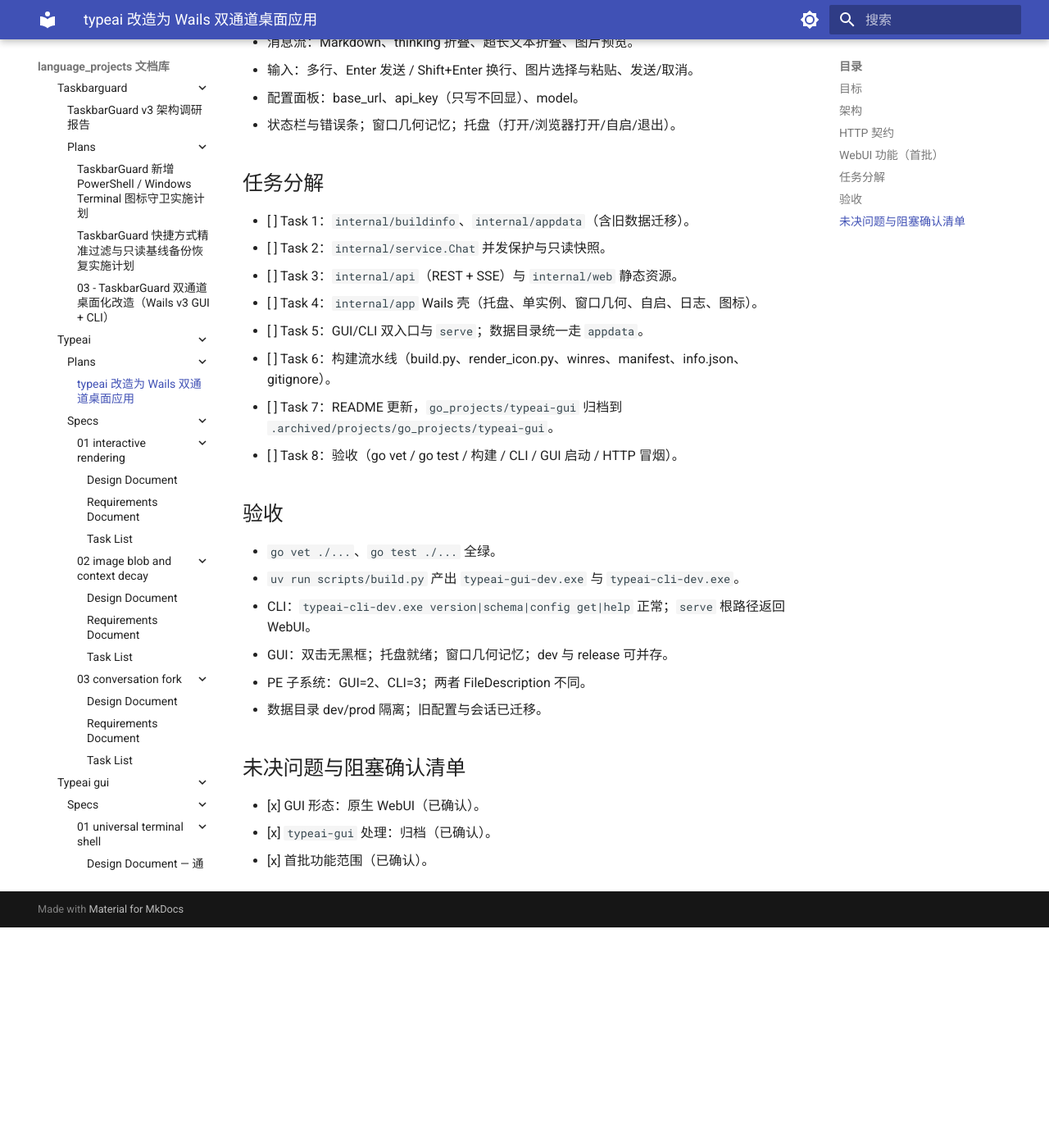
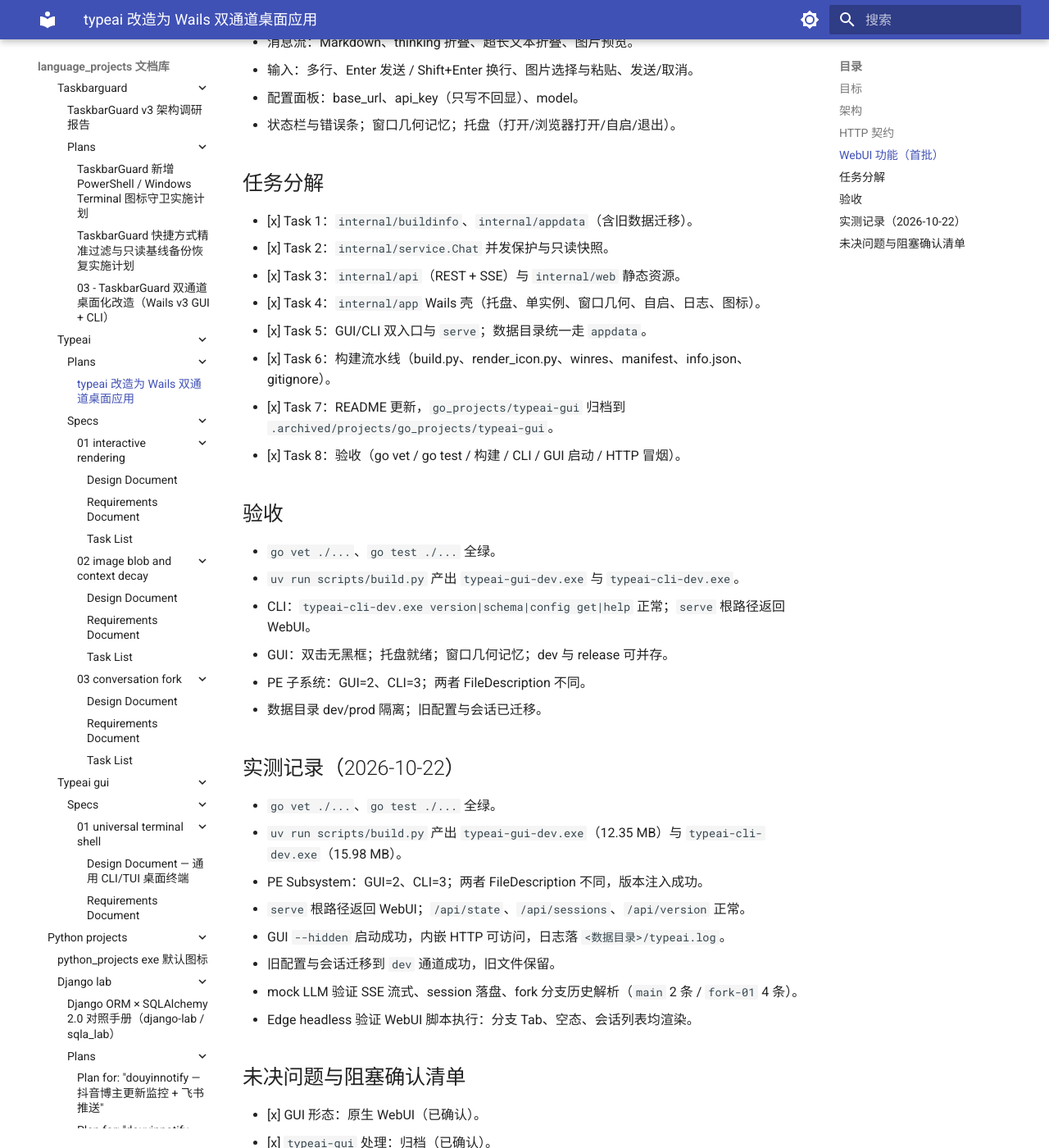
Before and after one commit to shihao-hub/td-language_projects, an MkDocs documentation site: the page built from docs/projects/go_projects/typeai/plans/01-wails-dual-channel.md, in a window 1280 px wide and 1400 px high, scrolled down 1833 px. Shown: the whole window at 82% size. Built offline with MkDocs 1.6.1 and Material for MkDocs 9.7.7, drawn with Linux system fonts in a browser that asks for light colours; a script that is not in the unit is left out; before the commit the page ends 2964 px from its top, so only the background shows below that; some of the changed text lies outside the part shown.

Commit message:
docs(plans): 更新 typeai 双通道改造完成状态
- 勾选全部任务并记录构建、API、GUI、迁移实测结果
- 保留未决问题清单作为确认留痕

```diff
--- a/docs/projects/go_projects/typeai/plans/01-wails-dual-channel.md
+++ b/docs/projects/go_projects/typeai/plans/01-wails-dual-channel.md
@@ -60,14 +60,14 @@
 
 ## 任务分解
 
-- [ ] Task 1：`internal/buildinfo`、`internal/appdata`（含旧数据迁移）。
-- [ ] Task 2：`internal/service.Chat` 并发保护与只读快照。
-- [ ] Task 3：`internal/api`（REST + SSE）与 `internal/web` 静态资源。
-- [ ] Task 4：`internal/app` Wails 壳（托盘、单实例、窗口几何、自启、日志、图标）。
-- [ ] Task 5：GUI/CLI 双入口与 `serve`；数据目录统一走 `appdata`。
-- [ ] Task 6：构建流水线（build.py、render_icon.py、winres、manifest、info.json、gitignore）。
-- [ ] Task 7：README 更新，`go_projects/typeai-gui` 归档到 `.archived/projects/go_projects/typeai-gui`。
-- [ ] Task 8：验收（go vet / go test / 构建 / CLI / GUI 启动 / HTTP 冒烟）。
+- [x] Task 1：`internal/buildinfo`、`internal/appdata`（含旧数据迁移）。
+- [x] Task 2：`internal/service.Chat` 并发保护与只读快照。
+- [x] Task 3：`internal/api`（REST + SSE）与 `internal/web` 静态资源。
+- [x] Task 4：`internal/app` Wails 壳（托盘、单实例、窗口几何、自启、日志、图标）。
+- [x] Task 5：GUI/CLI 双入口与 `serve`；数据目录统一走 `appdata`。
+- [x] Task 6：构建流水线（build.py、render_icon.py、winres、manifest、info.json、gitignore）。
+- [x] Task 7：README 更新，`go_projects/typeai-gui` 归档到 `.archived/projects/go_projects/typeai-gui`。
+- [x] Task 8：验收（go vet / go test / 构建 / CLI / GUI 启动 / HTTP 冒烟）。
 
 ## 验收
 
@@ -78,6 +78,17 @@
 - PE 子系统：GUI=2、CLI=3；两者 FileDescription 不同。
 - 数据目录 dev/prod 隔离；旧配置与会话已迁移。
 
+## 实测记录（2026-10-22）
+
+- `go vet ./...`、`go test ./...` 全绿。
+- `uv run scripts/build.py` 产出 `typeai-gui-dev.exe`（12.35 MB）与 `typeai-cli-dev.exe`（15.98 MB）。
+- PE Subsystem：GUI=2、CLI=3；两者 FileDescription 不同，版本注入成功。
+- `serve` 根路径返回 WebUI；`/api/state`、`/api/sessions`、`/api/version` 正常。
+- GUI `--hidden` 启动成功，内嵌 HTTP 可访问，日志落 `<数据目录>/typeai.log`。
+- 旧配置与会话迁移到 `dev` 通道成功，旧文件保留。
+- mock LLM 验证 SSE 流式、session 落盘、fork 分支历史解析（`main` 2 条 / `fork-01` 4 条）。
+- Edge headless 验证 WebUI 脚本执行：分支 Tab、空态、会话列表均渲染。
+
 ## 未决问题与阻塞确认清单
 
 - [x] GUI 形态：原生 WebUI（已确认）。
```
